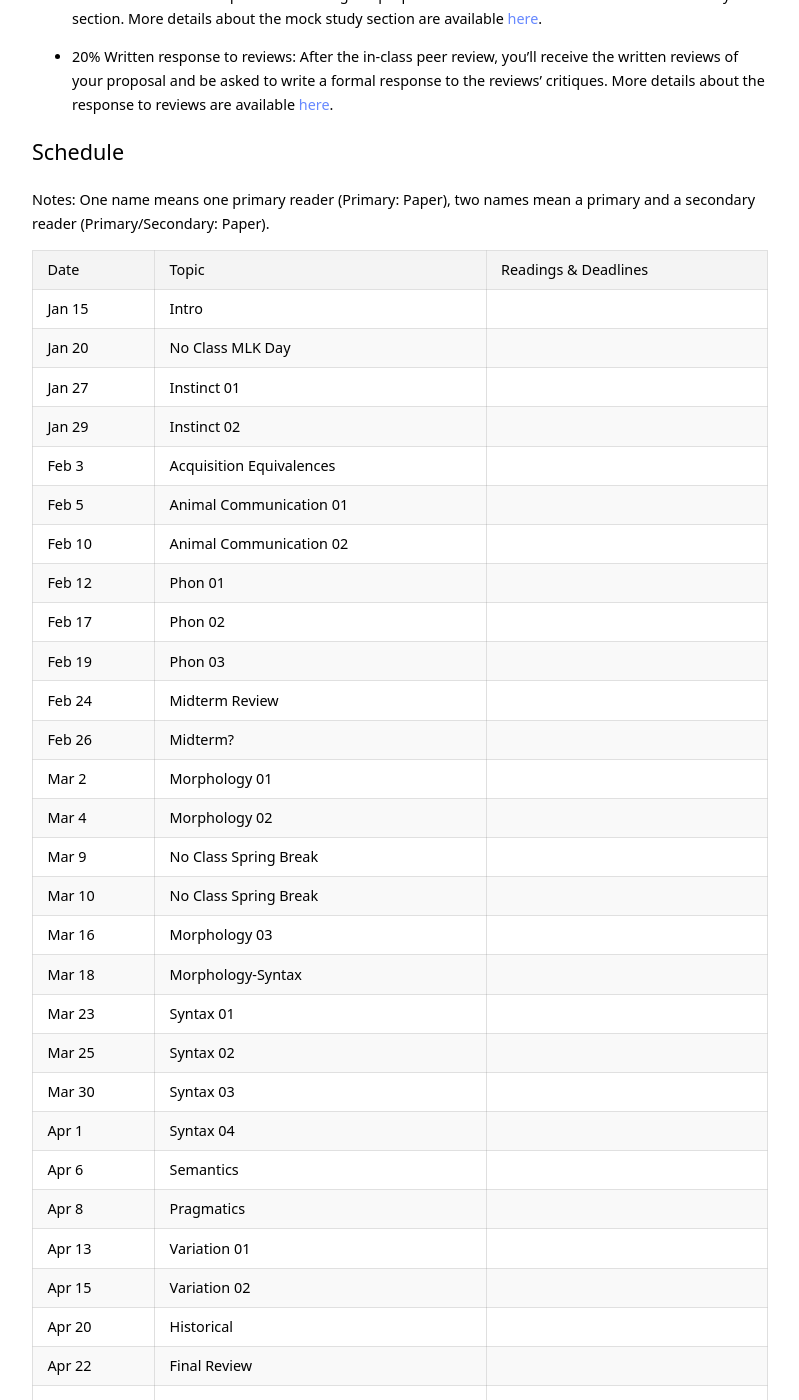
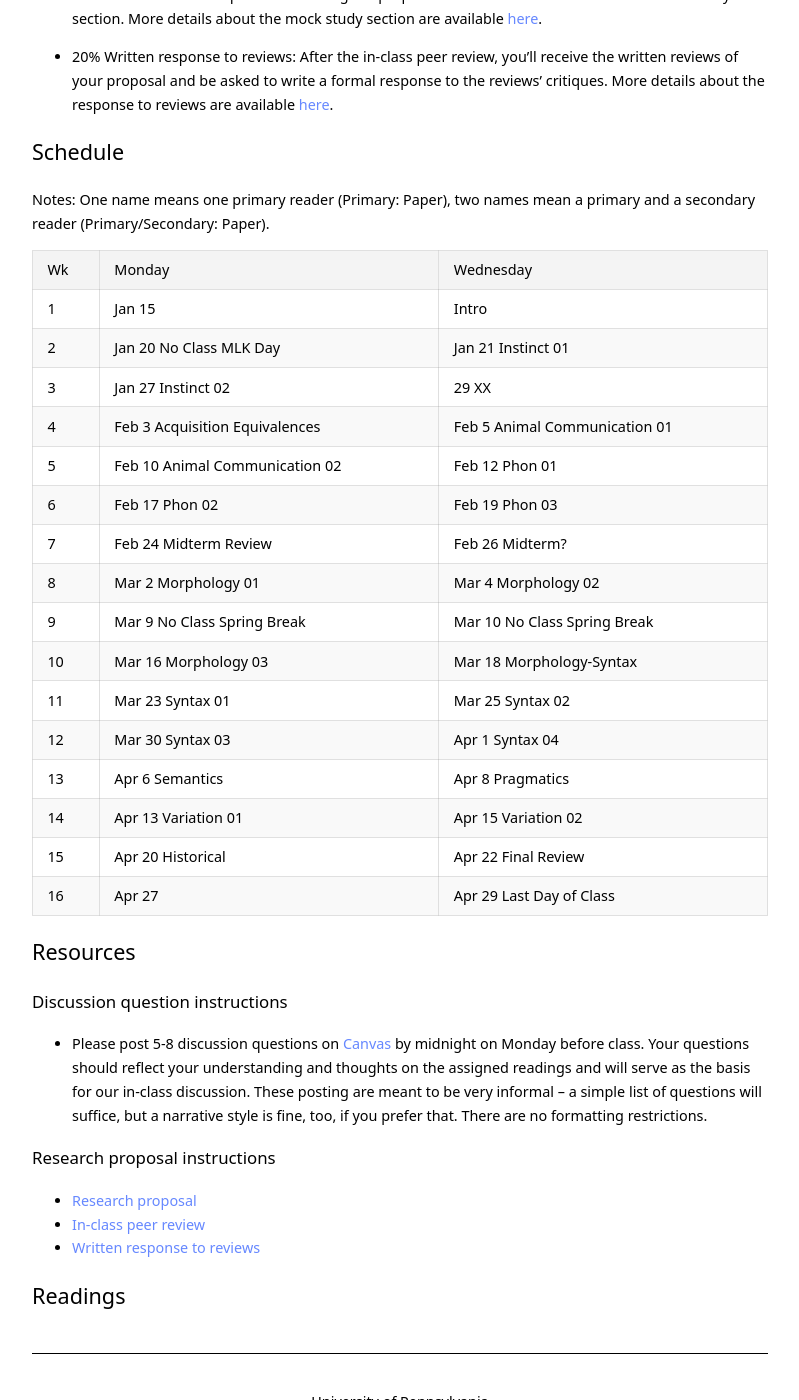
Before and after one commit to kschuler/ling001, a Jekyll site: the page built from ling001/index.md, in a window 1280 px wide and 1400 px high, scrolled down 1201 px. Shown: the whole window, without its empty margins (240-1039 px from the left). Built offline with Jekyll 4.4.1, drawn with Linux system fonts in a browser that asks for light colours; some of the changed text lies outside the part shown.

Commit message:
Update index.md

```diff
--- a/ling001/index.md
+++ b/ling001/index.md
@@ -37,38 +37,24 @@ If you are taking the course for credit, your final project will be a research p
 
 Notes: One name means one primary reader (Primary: Paper), two names mean a primary and a secondary reader (Primary/Secondary: Paper).
 
-Date | Topic | Readings & **Deadlines**
+Wk | Monday | Wednesday
  --- | --- | ---
-Jan 15 | Intro |
-Jan 20 | No Class MLK Day |
-Jan 27 | Instinct 01 |
-Jan 29 | Instinct 02|
-Feb 3 | Acquisition Equivalences |
-Feb 5 | Animal Communication 01 |
-Feb 10 | Animal Communication 02 |
-Feb 12 | Phon 01|
-Feb 17 | Phon 02 |
-Feb 19 | Phon 03 |
-Feb 24 | Midterm Review |
-Feb 26 | Midterm? |
-Mar 2 | Morphology 01 |
-Mar 4 | Morphology 02 |
-Mar 9 | No Class Spring Break |
-Mar 10 | No Class Spring Break |
-Mar 16 | Morphology 03 |
-Mar 18 | Morphology-Syntax |
-Mar 23 | Syntax 01 |
-Mar 25 | Syntax 02 |
-Mar 30 | Syntax 03 |
-Apr 1 | Syntax 04 |
-Apr 6 | Semantics |
-Apr 8 | Pragmatics |
-Apr 13 | Variation 01 |
-Apr 15 | Variation 02 |
-Apr 20 | Historical |
-Apr 22 | Final Review |
-Apr 27 | |
-Apr 29 | Last Day of Class |
+1 | Jan 15 | Intro |
+2 | Jan 20  No Class MLK Day | Jan 21 Instinct 01
+3 | Jan 27  Instinct 02 | 29 XX
+4 | Feb 3  Acquisition Equivalences | Feb 5  Animal Communication 01
+5 | Feb 10 Animal Communication 02 |  Feb 12  Phon 01
+6 | Feb 17  Phon 02 | Feb 19  Phon 03
+7 | Feb 24  Midterm Review | Feb 26  Midterm?
+8 | Mar 2  Morphology 01 | Mar 4  Morphology 02
+9 | Mar 9  No Class Spring Break | Mar 10  No Class Spring Break
+10 | Mar 16  Morphology 03 | Mar 18  Morphology-Syntax
+11 | Mar 23  Syntax 01 | Mar 25  Syntax 02
+12 | Mar 30  Syntax 03 | Apr 1  Syntax 04
+13 | Apr 6  Semantics | Apr 8  Pragmatics
+14 | Apr 13  Variation 01 | Apr 15  Variation 02
+15 | Apr 20  Historical | Apr 22  Final Review
+16 | Apr 27  | Apr 29  Last Day of Class
 
 
 ## Resources
```
